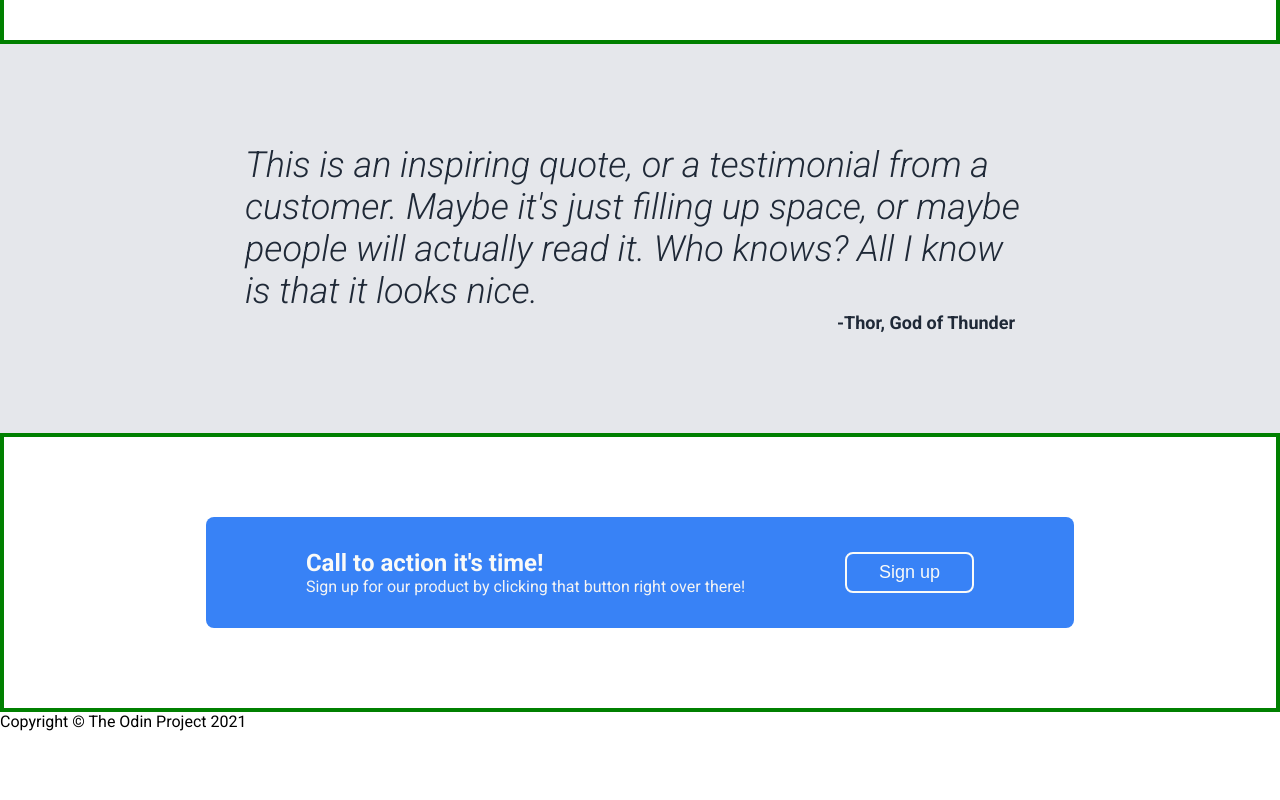
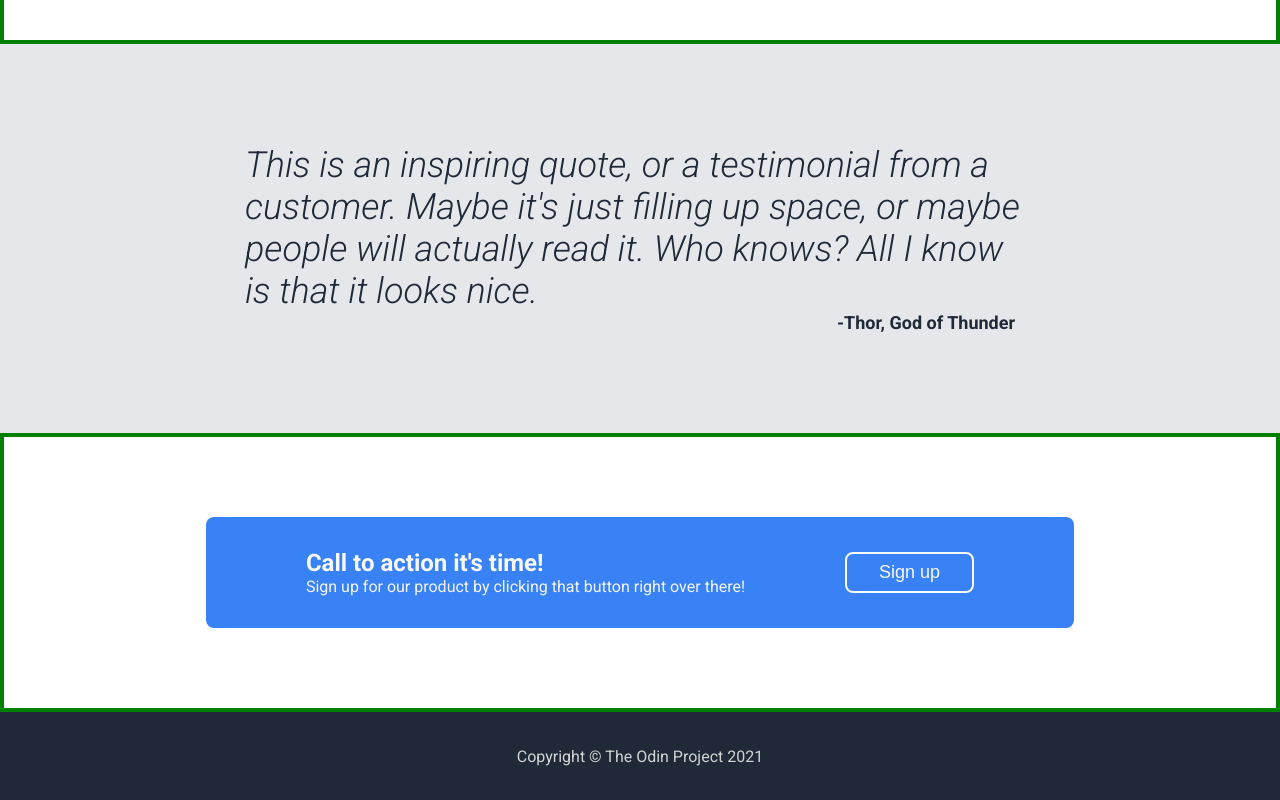
Before and after one commit to akash-shaw/odin-landing-page, a plain HTML site: page index.html in a window 1280 px wide. Shown: the part 825-1625 px from the top of the page. Before the commit the page ends 1556 px from the top, so only its background shows below. Drawn offline with Linux system fonts and the light colour scheme.

Commit message:
STYLE: footer

```diff
--- a/style.css
+++ b/style.css
@@ -149,3 +149,12 @@ button{
     padding: 8px 32px;
     border: 2px solid #f9faf8;
 }
+footer{
+    height: 88px;
+    background-color: #1f2937;
+    color: lightgray;
+    font-weight: ;
+    display: flex;
+    align-items: center;
+    justify-content: center;
+}
```
